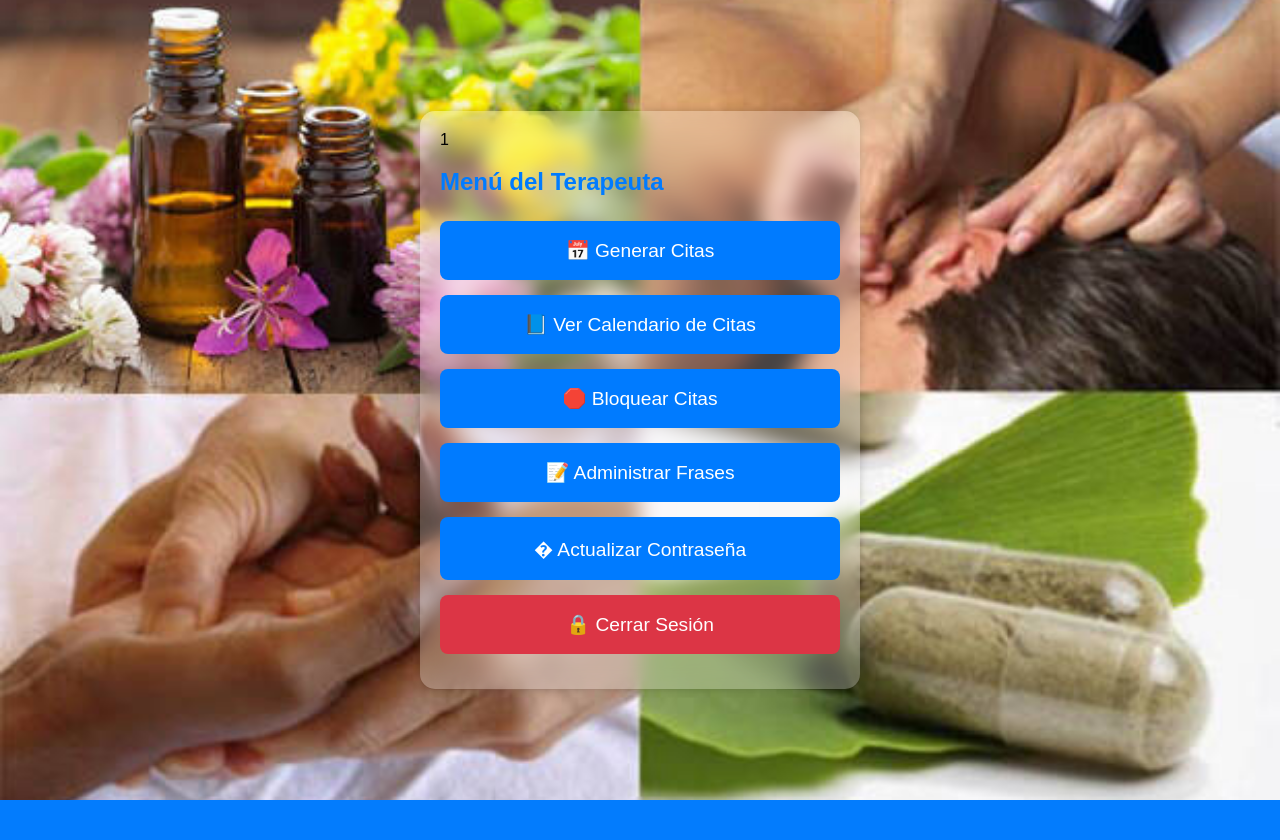
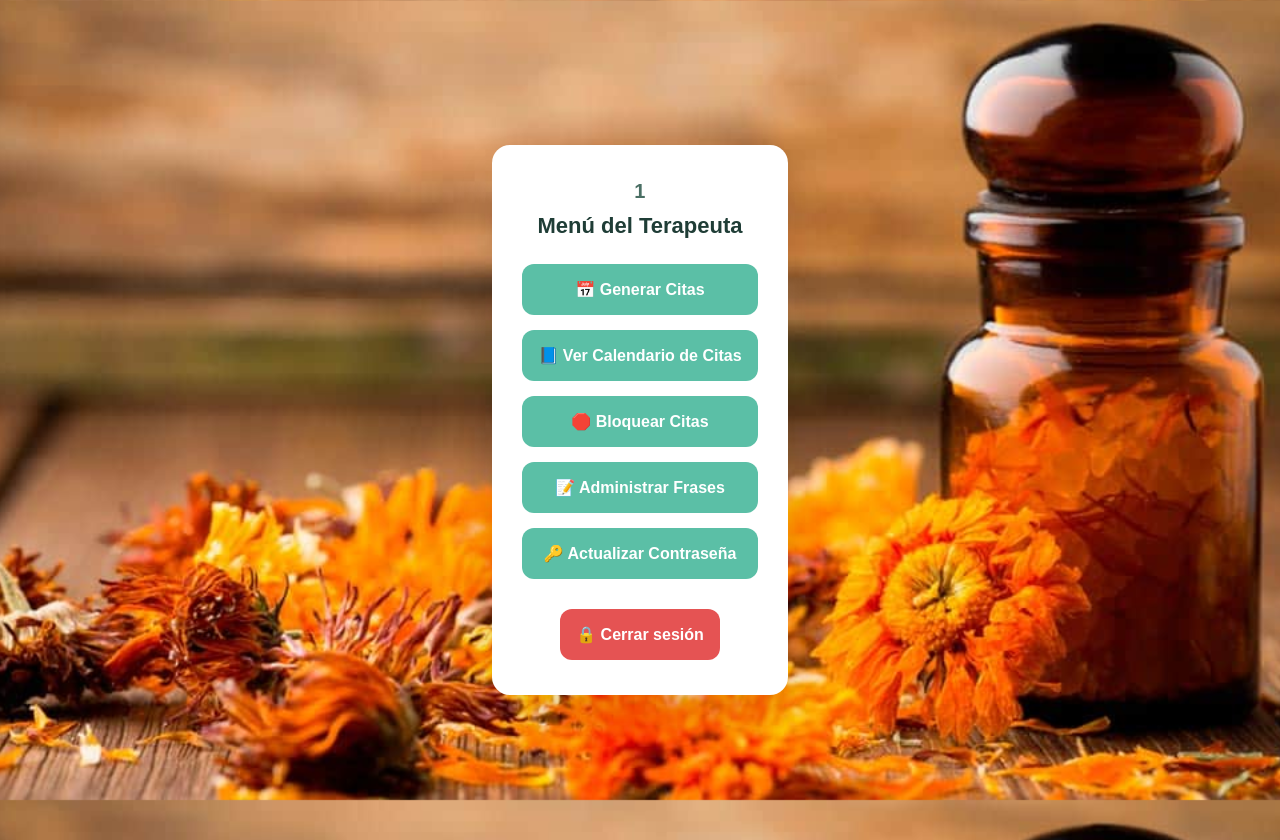
Before and after one commit to oclealc-ai/sanacionalternativa, a Flask app: page /menu/terapeuta in a window 1280 px wide. Before the commit the page ends 800 px from the top, so only its background shows below. Run offline with Flask 3, Linux system fonts and the light colour scheme; the visitor is signed in with stand-in values (Sample User, id 1); parts of the project's set-up code (start-up, migrations or seed data) failed here and were passed over.

Commit message:
Igualar 3 menus

```diff
--- a/templates/menu_terapeuta.html
+++ b/templates/menu_terapeuta.html
@@ -11,83 +11,120 @@
     <style>
         body {
             margin: 0;
-            background: url('/static/img/fondo04.jpg') no-repeat center center fixed;
+            font-family: Arial, sans-serif;
+            background: url('/static/img/fondo01.jpg') no-repeat center center fixed;
             background-size: cover;
+
+            display: flex;
+            justify-content: center;
+            align-items: center;
+            min-height: 100vh;
         }
 
-        .menu-container {
-            background: rgba(255, 255, 255, 0.25);
-            backdrop-filter: blur(10px);
-            -webkit-backdrop-filter: blur(10px);
+        .menu-wrapper {
+            min-height: 100vh;
+            display: flex;
+            justify-content: center;
+            align-items: center;
             padding: 20px;
-            border-radius: 15px;
-            box-shadow: 0 0 10px rgba(0,0,0,0.20);
-            width: 90%;
-            max-width: 400px;
-            margin: 40px auto;
+        }
+
+        .menu-card {
+            background: #ffffff;
+            width: 100%;
+            max-width: 420px;
+            border-radius: 18px;
+            padding: 35px 30px;
+            box-shadow: 0 20px 40px rgba(0,0,0,0.08);
+            text-align: center;
+        }
+
+        .empresa {
+            font-size: 20px;
+            font-weight: 600;
+            color: #4a6f64;
+            margin-bottom: 5px;
+            text-transform: uppercase;
+            letter-spacing: 0.5px;
+        }
+
+        h3 {
+            font-size: 22px;
+            margin: 10px 0 25px;
+            color: #1f3d36;
+        }
+
+        .menu-opciones {
+            display: flex;
+            flex-direction: column;
+            gap: 15px;
         }
 
         .menu-btn {
-            display: block;
-            width: 100%;
-            margin-bottom: 15px;
-            padding: 18px;
-            font-size: 1.2em;
-            background: #007bff;
+            padding: 16px;
+            font-size: 16px;
+            font-weight: 600;
+            border-radius: 12px;
+            border: none;
+            cursor: pointer;
+            background: #5bbfa6;
             color: white;
-            border: none;
-            border-radius: 8px;
-            cursor: pointer;
+            transition: all 0.25s ease;
         }
 
         .menu-btn:hover {
-            background: #0056b3;
+            background: #1cbd72;
+            transform: translateY(-2px);
         }
 
-        h2 {
-            margin-bottom: 25px;
-            color: #007bff;
+        .logout-btn {
+            margin-top: 30px;
+            background: #e55353;
+        }
+
+        .logout-btn:hover {
+            background: #c84242;
         }
     </style>
 </head>
 <body>
 
-    <div class="container menu-container">
+<div class="menu-wrapper">
+    <div class="menu-card">
+
         <div class="empresa">
             {{ empresa }}
         </div>
 
-        <h2>Menú del Terapeuta</h2>
+        <h3>Menú del Terapeuta</h3>
 
-        <!-- Botón para crear citas -->
+        <div class="menu-opciones">
             <button class="menu-btn" onclick="window.location.href='/admin/generar_citas'">
                 📅 Generar Citas
             </button>
 
-        <!--Botón para ver el calendario de citas -->
             <button class="menu-btn" onclick="window.location.href='/admin/ver_citas'">
                 📘 Ver Calendario de Citas
             </button>
 
-        <!-- Botón para Bloquear o Cerrar citas -->
             <button class="menu-btn" onclick="window.location.href='/admin/bloquear_citas'">
                 🛑 Bloquear Citas
             </button>
 
-        <!-- Botón para administrar frases -->
             <button class="menu-btn" onclick="window.location.href='/frases'">
                 📝 Administrar Frases
             </button>
 
-        <!-- Botón para Actualizar Contraseña -->
             <button class="menu-btn" onclick="window.location.href='/admin/cambiar_password'">
-            � Actualizar Contraseña
+                🔑 Actualizar Contraseña
+            </button>
+        </div>
+
+        <button class="menu-btn logout-btn" onclick="window.location.href='/logout/sistema'">
+            🔒 Cerrar sesión
         </button>
 
-        <!-- Cerrar sesión -->
-        <button class="menu-btn" style="background:#dc3545" onclick="window.location.href='/logout/sistema'">
-            🔒 Cerrar Sesión
-        </button>
+    </div>
 </div>
 
 </body>
```
Also changed, not shown: templates/menu_admin.html (+14 -29 lines), templates/menu_asistente.html (+72 -35 lines). Lines whose indentation alone changed are shown as unchanged.
